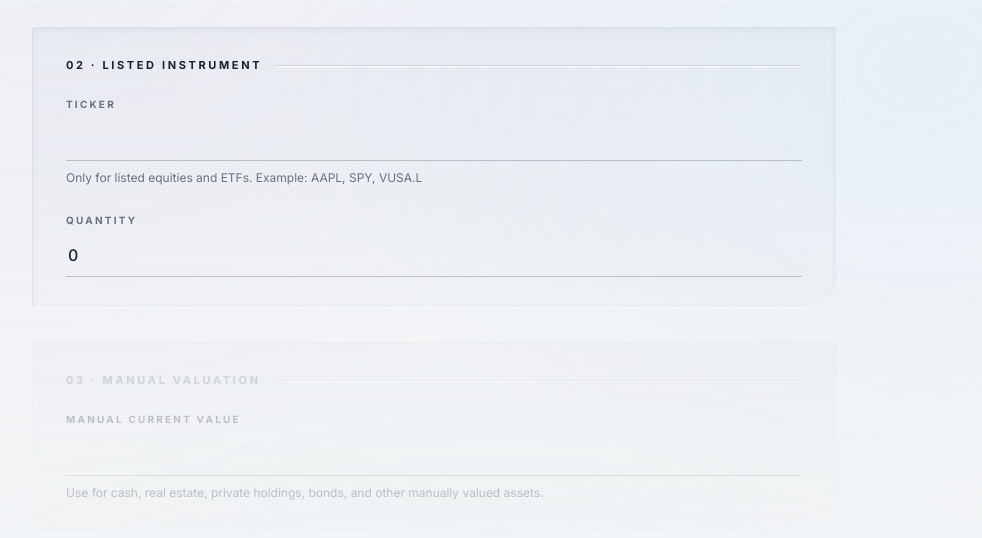
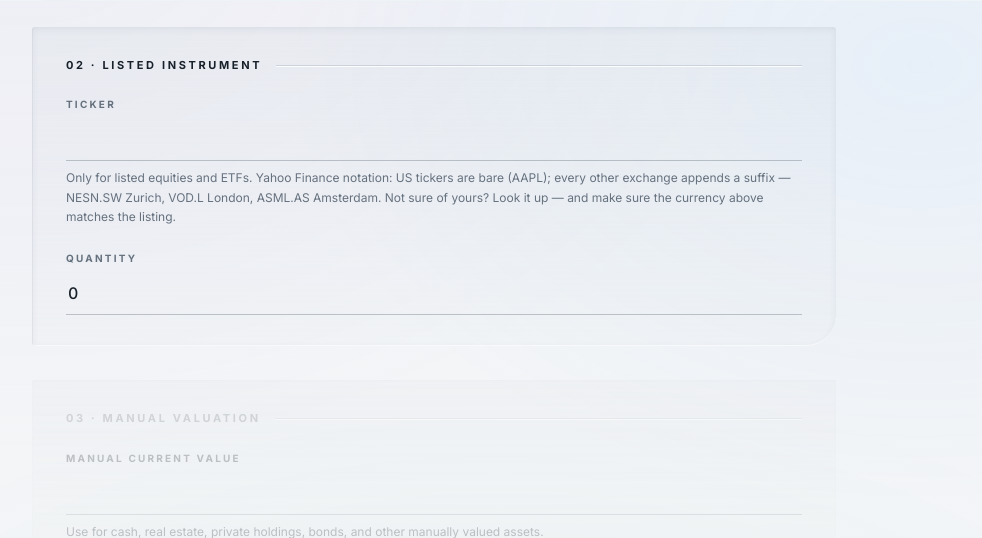
Before and after one commit to Leonid2004/FX_WEALTH_DEPLOY, a Django app: page /addposition/ in a window 1280 px wide. Shown: the part 799-1337 px from the top of the page, without its empty margins (206-1188 px from the left). Run offline with Django 4.2, Linux system fonts and the light colour scheme; the visitor is signed in with stand-in values (Sample User, id 1).

Commit message:
design hint added

```diff
--- a/tracker/templates/addposition.html
+++ b/tracker/templates/addposition.html
@@ -77,7 +77,7 @@
                 <div class="field-group">
                     <label for="{{ form.ticker.id_for_label }}">Ticker</label>
                     {{ form.ticker }}
-                    <small>Only for listed equities and ETFs. Example: AAPL, SPY, VUSA.L</small>
+                    <small>Only for listed equities and ETFs. Yahoo Finance notation: US tickers are bare (AAPL); every other exchange appends a suffix — NESN.SW Zurich, VOD.L London, ASML.AS Amsterdam. Not sure of yours? <a href="https://finance.yahoo.com/lookup/" target="_blank" rel="noopener">Look it up</a> — and make sure the currency above matches the listing.</small>
                     <div class="field-error">{{ form.ticker.errors }}</div>
                 </div>
 
```
